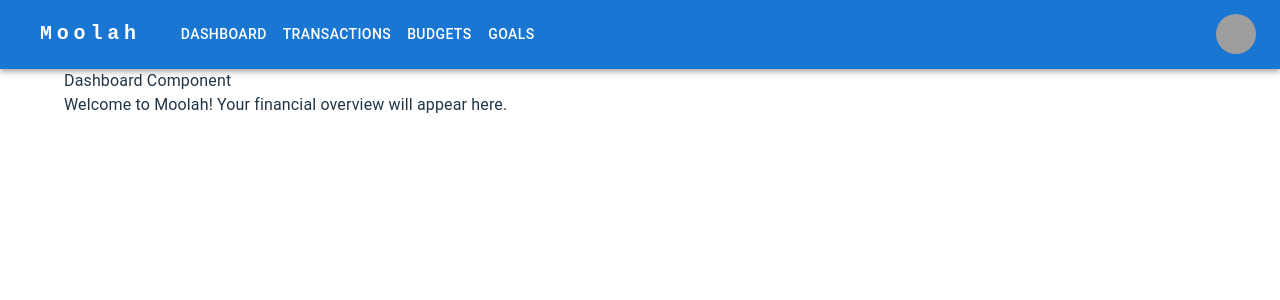
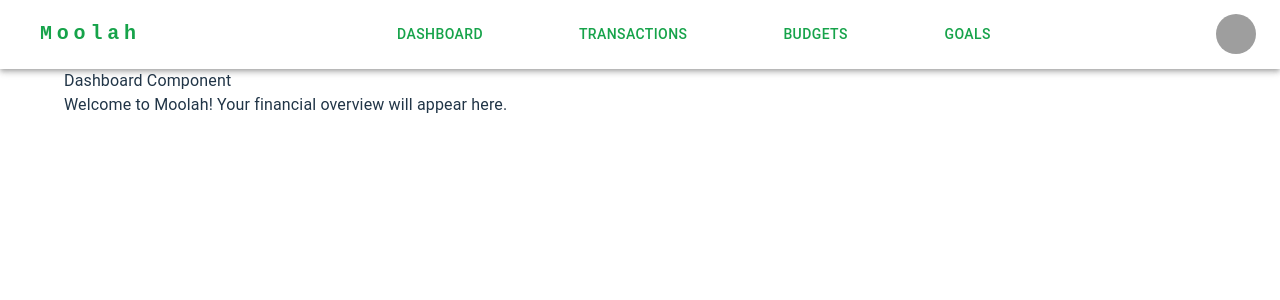
Before and after one commit to emmaC11/moolah-money-management-app, a React (Vite) app in the folder moolah-money-management-app/: page / in a window 1280 px wide. Shown: the top 300 px of the page. Built offline with nearby package versions, Linux system fonts and the light colour scheme; grey boxes are pictures that could not be loaded; some icons are missing.

Commit message:
update background & text colour of navbar to match palette

```diff
--- a/moolah-money-management-app/src/components/common/Navbar.jsx
+++ b/moolah-money-management-app/src/components/common/Navbar.jsx
@@ -38,7 +38,7 @@ function ResponsiveAppBar() {
   };
 
   return (
-    <AppBar position="static">
+    <AppBar position="static" sx={{ backgroundColor: '#ffffff', color: 'var(--primary-green-dark)' }}>
       <Container maxWidth="xl">
         <Toolbar disableGutters>
           <PaymentsIcon sx={{ display: { xs: 'none', md: 'flex' }, mr: 1 }} />
@@ -113,12 +113,12 @@ function ResponsiveAppBar() {
           >
             LOGO
           </Typography>
-          <Box sx={{ flexGrow: 1, display: { xs: 'none', md: 'flex' } }}>
+          <Box sx={{ flexGrow: 1, display: { xs: 'none', md: 'flex' }, justifyContent: 'center', gap: 10 }}>
             {pages.map((page) => (
               <Button
                 key={page}
                 onClick={handleCloseNavMenu}
-                sx={{ my: 2, color: 'white', display: 'block' }}
+                sx={{ my: 2, color: 'var(--primary-green-dark)', display: 'block',  }}
               >
                 {page}
               </Button>
--- a/moolah-money-management-app/src/index.css
+++ b/moolah-money-management-app/src/index.css
@@ -4,8 +4,8 @@
   font-weight: 400;
 
   color-scheme: light dark;
-  color: rgba(255, 255, 255, 0.87);
-  background-color: #242424;
+  color: black; /* update later */
+  background-color: var(--background);
 
   font-synthesis: none;
   text-rendering: optimizeLegibility;
```
